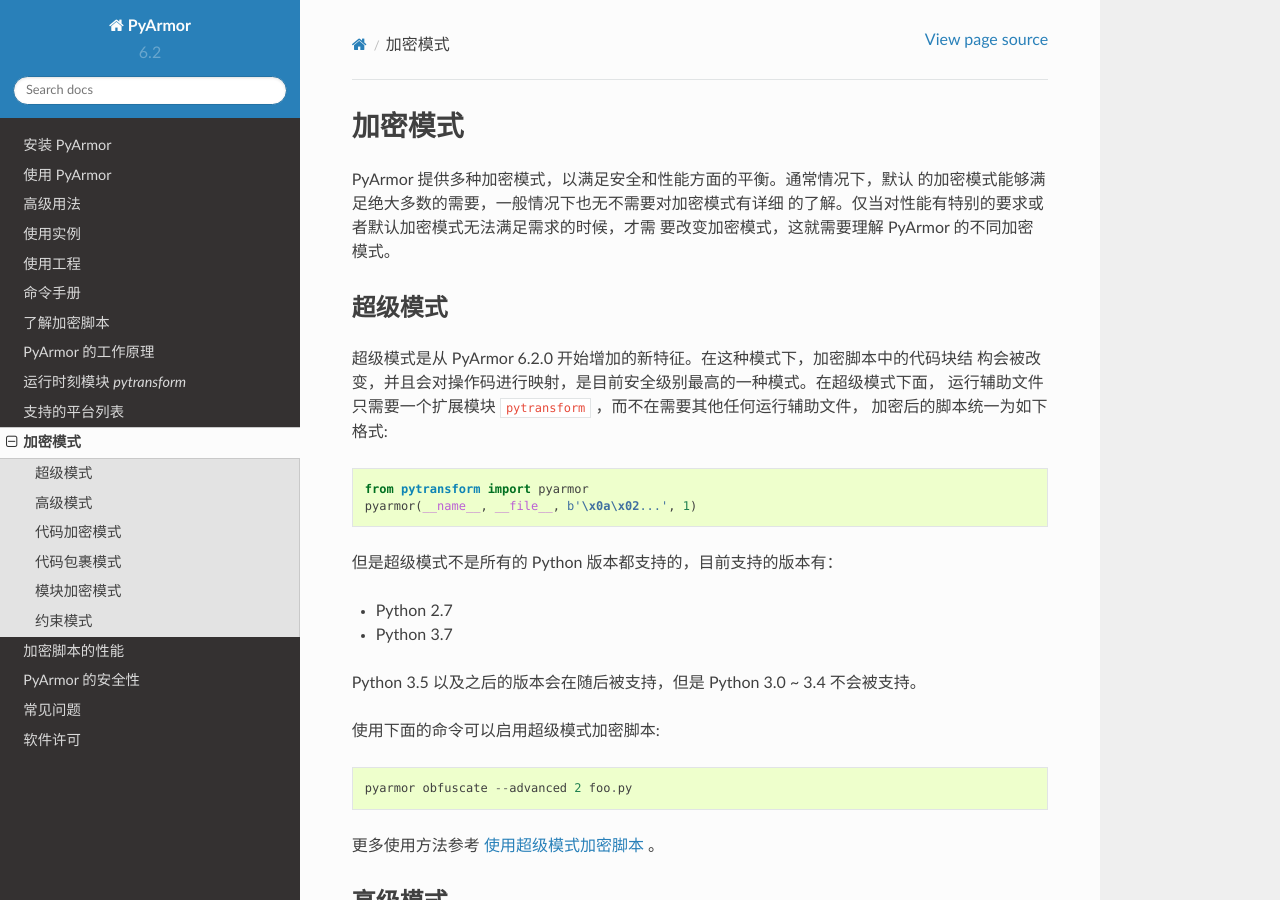
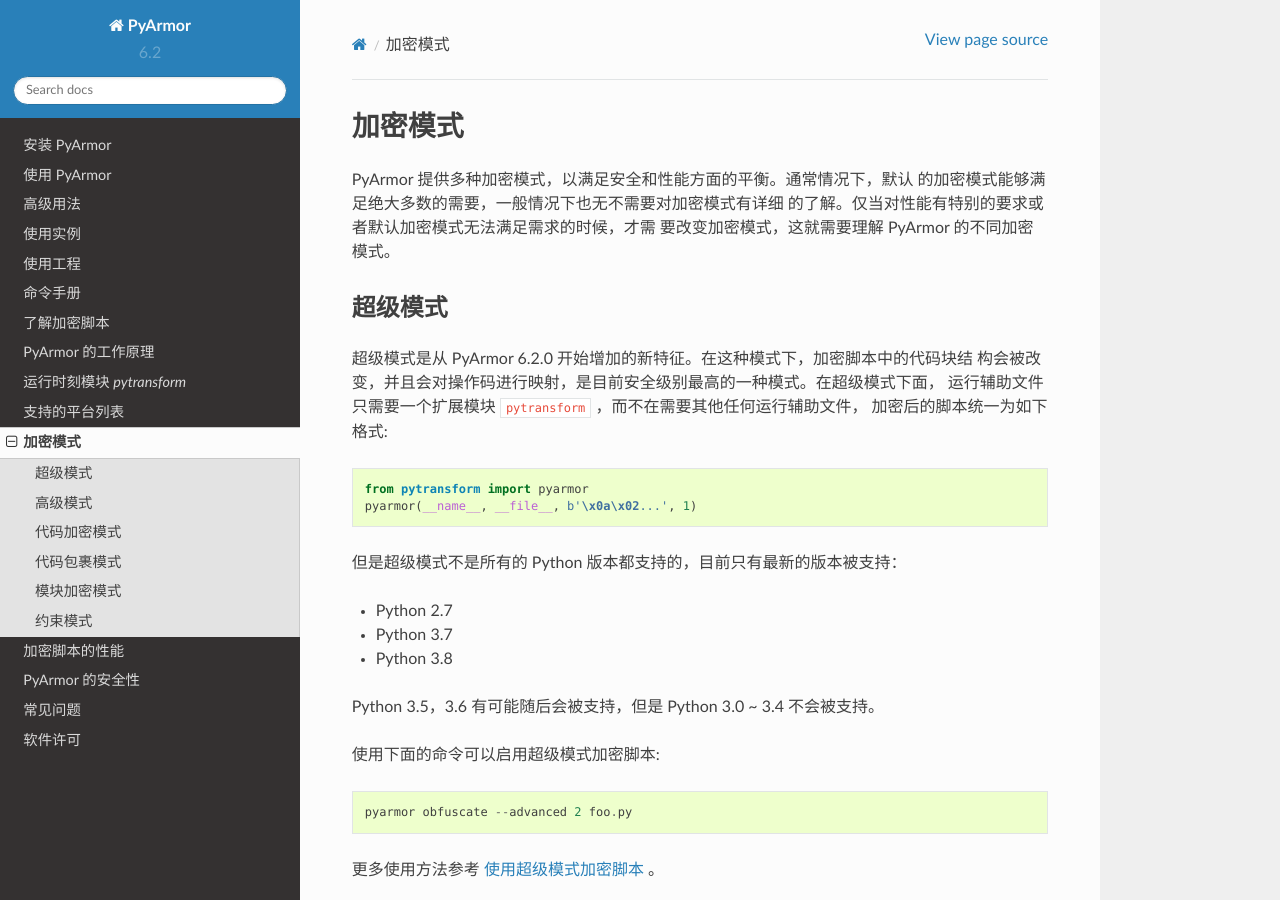
Before and after one commit to dashingsoft/pyarmor-docs-zh, a Sphinx documentation site: the page built from docs/mode.rst, in a window 1280 px wide and 900 px high. Built offline with Sphinx 7.4.7 and the Read the Docs theme 2.0.0, drawn with Linux system fonts in a browser that asks for light colours.

Commit message:
Refine super mode

```diff
--- a/docs/advanced.rst
+++ b/docs/advanced.rst
@@ -12,7 +12,7 @@
 
 :ref:`超级模式` 是 6.2.0 的新功能，超级模式只需要一个运行辅助文件，没有了所谓的
 引导代码，所有的加密脚本都长得一个样，大大简化了加密脚本的使用方法，并且极大的提
-高了安全性，唯一的缺点是目前支持的平台和Python版本还不完整。
+高了安全性，唯一的缺点是只支持最新版本的Python，包括 2.7，3.7，3.8。
 
 超级模式在命令行使用 ``--advanced 2`` 来指定，例如::
 
--- a/docs/mode.rst
+++ b/docs/mode.rst
@@ -25,12 +25,13 @@
     from pytransform import pyarmor
     pyarmor(__name__, __file__, b'\x0a\x02...', 1)
 
-但是超级模式不是所有的 Python 版本都支持的，目前支持的版本有：
+但是超级模式不是所有的 Python 版本都支持的，目前只有最新的版本被支持：
 
 * Python 2.7
 * Python 3.7
+* Python 3.8
 
-Python 3.5 以及之后的版本会在随后被支持，但是 Python 3.0 ~ 3.4 不会被支持。
+Python 3.5，3.6 有可能随后会被支持，但是 Python 3.0 ~ 3.4 不会被支持。
 
 使用下面的命令可以启用超级模式加密脚本::
 
```
